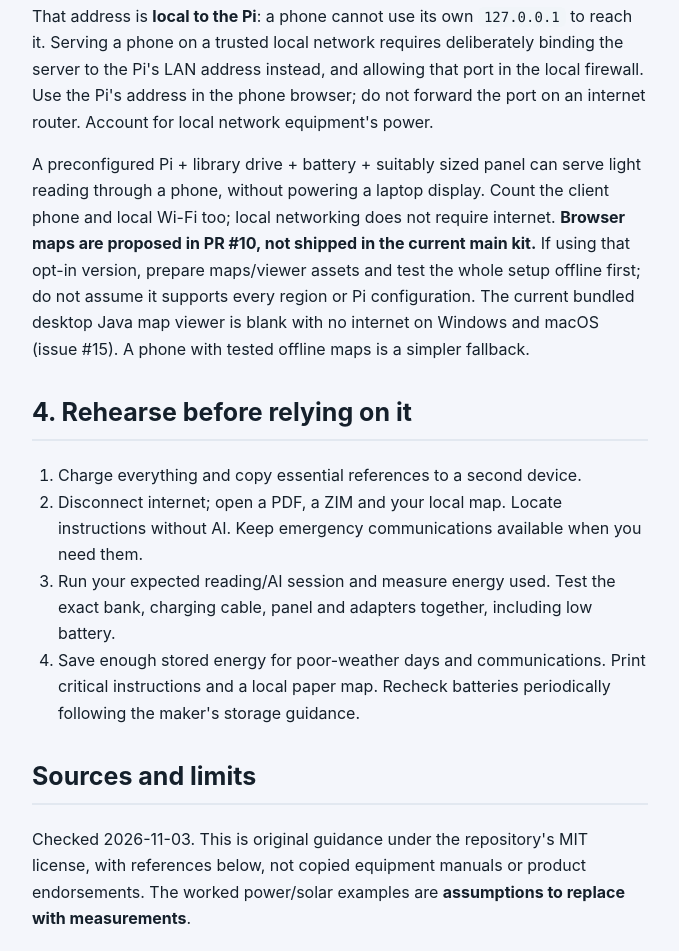
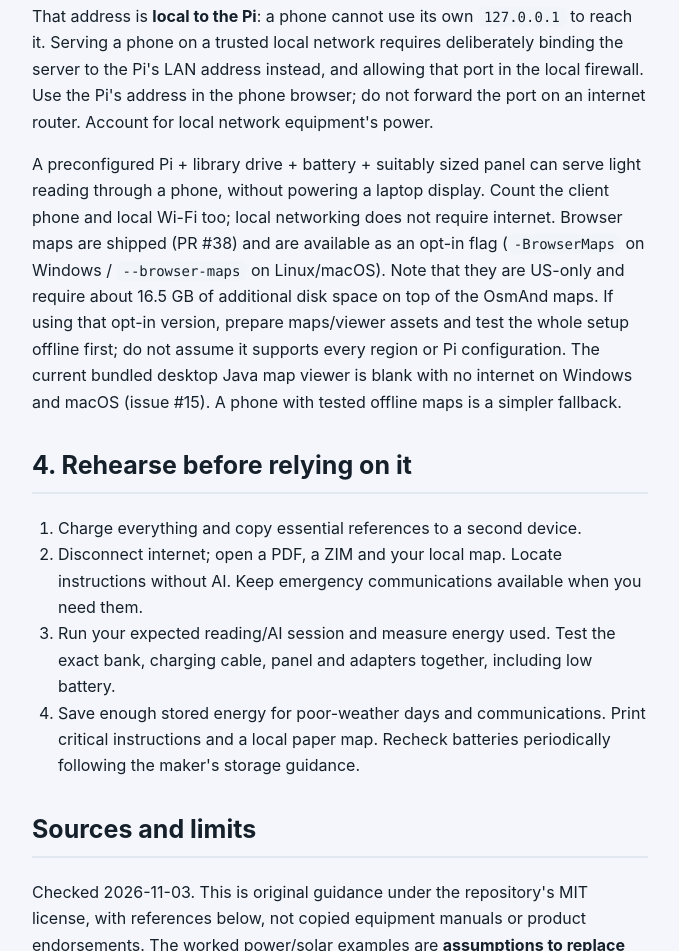
Before and after one commit to EnragedAntelope/offline-emergency-library, a plain HTML site: page docs/POWER-AND-DEVICES.html in a window 1280 px wide. Shown: the part 4170-5121 px from the top of the page, without its empty margins (300-979 px from the left). Drawn offline with Linux system fonts and the light colour scheme.

Commit message:
docs: update browser maps status in POWER-AND-DEVICES guide (#109)

```diff
--- a/docs/POWER-AND-DEVICES.html
+++ b/docs/POWER-AND-DEVICES.html
@@ -136,9 +136,12 @@ the port on an internet router. Account for local network equipment's power.</p>
 <p>A preconfigured Pi + library drive + battery + suitably sized panel can serve
 light reading through a phone, without powering a laptop display. Count the
 client phone and local Wi-Fi too; local networking does not require internet.
-<strong>Browser maps are proposed in PR #10, not shipped in the current main kit.</strong>
-If using that opt-in version, prepare maps/viewer assets and test the whole
-setup offline first; do not assume it supports every region or Pi configuration.
+Browser maps are shipped (PR #38) and are available as an opt-in flag
+(<code>-BrowserMaps</code> on Windows / <code>--browser-maps</code> on Linux/macOS).
+Note that they are US-only and require about 16.5 GB of additional disk space
+on top of the OsmAnd maps. If using that opt-in version, prepare maps/viewer
+assets and test the whole setup offline first; do not assume it supports every
+region or Pi configuration.
 The current bundled desktop Java map viewer is blank with no internet on Windows
 and macOS (issue #15). A phone with tested offline maps is a simpler fallback.</p>
 <h2>4. Rehearse before relying on it</h2>
```
Also changed, not shown: 2 other files.
